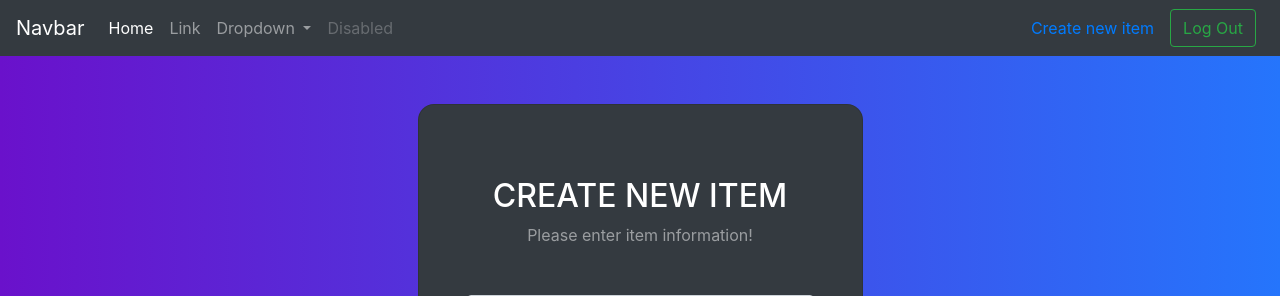
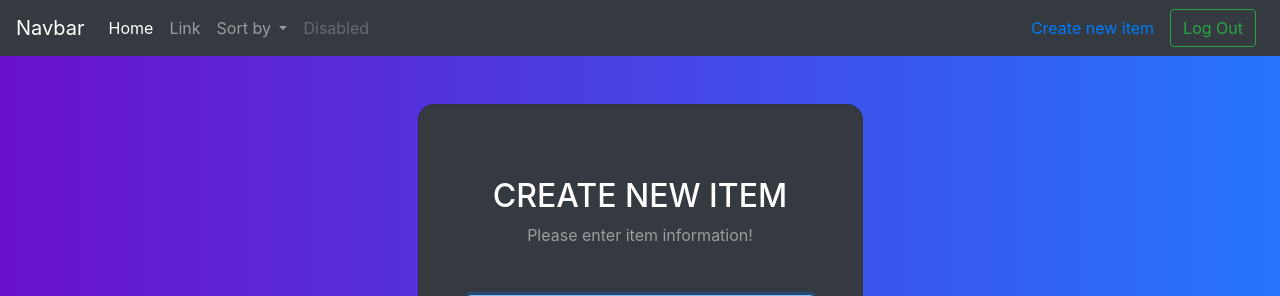
Before and after one commit to Srdjan667/rpg-tome, a Django app: page /new/ in a window 1280 px wide. Shown: the top 296 px of the page. Run offline with Django 4.2, Linux system fonts and the light colour scheme; a user stored in the database is signed in; some libraries are stand-ins or nearby versions.

Commit message:
Added ability to sort items

```diff
--- a/item_library/forms.py
+++ b/item_library/forms.py
@@ -5,7 +5,7 @@ from django.core.validators import MinValueValidator
 
 class CreateItemForm(ModelForm):
 	title = forms.CharField(
-		widget=forms.TextInput(attrs={'placeholder': 'Enter title here'})
+		widget=forms.TextInput(attrs={'placeholder': 'Enter title here', 'autofocus':True})
 		)
 
 	description = forms.CharField(
--- a/item_library/templates/item_library/base.html
+++ b/item_library/templates/item_library/base.html
@@ -35,11 +35,13 @@
 	      </li>
 	      <li class="nav-item dropdown">
 	        <a class="nav-link dropdown-toggle" href="#" id="navbarDropdown" role="button" data-toggle="dropdown" aria-haspopup="true" aria-expanded="false">
-	          Dropdown
+	          Sort by
 	        </a>
 	        <div class="dropdown-menu" aria-labelledby="navbarDropdown">
-	          <a class="dropdown-item" href="#">Action</a>
-	          <a class="dropdown-item" href="#">Another action</a>
+	          <a class="dropdown-item" href="{% url 'item_library:index' %}">Newest</a>
+	          <a class="dropdown-item" href="{% url 'item_library:index' %}?q=date_created">Oldest</a>
+	          <a class="dropdown-item" href="{% url 'item_library:index' %}?q=title">Title</a>
+	          <a class="dropdown-item" href="{% url 'item_library:index' %}?q=rarity">Rarity</a>
 	          <div class="dropdown-divider"></div>
 	          <a class="dropdown-item" href="#">Something else here</a>
 	        </div>
--- a/item_library/templates/item_library/index.html
+++ b/item_library/templates/item_library/index.html
@@ -1,4 +1,5 @@
 {% extends 'item_library/base.html' %}
+{% load static %}
 {% block content %}
 <div class="row">
 	<div class="container">
--- a/item_library/urls.py
+++ b/item_library/urls.py
@@ -6,4 +6,5 @@ app_name = 'item_library'
 urlpatterns = [
 	path('', views.index, name='index'),
 	path('new/', views.new_item, name='item-create'),
+	# path('<int:pk/delete/>', views.ItemDeleteView.as_view(), name='item-delete'),
 	]
--- a/item_library/views.py
+++ b/item_library/views.py
@@ -3,11 +3,21 @@ from .models import Item
 from django.contrib.auth.decorators import login_required
 from django import forms
 from .forms import CreateItemForm
+from django.views.generic import DeleteView
+from django.contrib.auth.mixins import LoginRequiredMixin, UserPassesTestMixin
+
+from django.http import HttpResponse
+
+SORT_CRITERIA = ['-date_created', 'date_created', 'title', 'rarity']
+
 
 @login_required
 def index(request):
-	current_user_id = request.user.id
-	items = Item.objects.filter(author=current_user_id).order_by("-date_created")
+	date = request.GET.get('q', None)
+	if date == None:
+		items = Item.objects.filter(author=request.user.id).order_by('-date_created')
+	else:
+		items = Item.objects.filter(author=request.user.id).order_by(date)
 	context = {
 	'items': items
 	}
@@ -26,3 +36,8 @@ def new_item(request):
 	else:
 		form = CreateItemForm()
 	return render(request, 'item_library/new.html', {'form':form})
+
+
+class ItemDeleteView(LoginRequiredMixin, UserPassesTestMixin, DeleteView):
+	model = Item
+	success_url = '/'
--- a/users/views.py
+++ b/users/views.py
@@ -10,7 +10,7 @@ def register(request):
 			form.save()
 			username = form.cleaned_data.get('username')
 			messages.success(request, f"Account has been created for {username}! You may now login.")
-			return redirect('login')
+			return redirect('account:login')
 	else:
 		form = UserRegisterForm()
 	return render(request, 'users/register.html', {'form':form})
```
Also changed, not shown: README.md, db.sqlite3.
